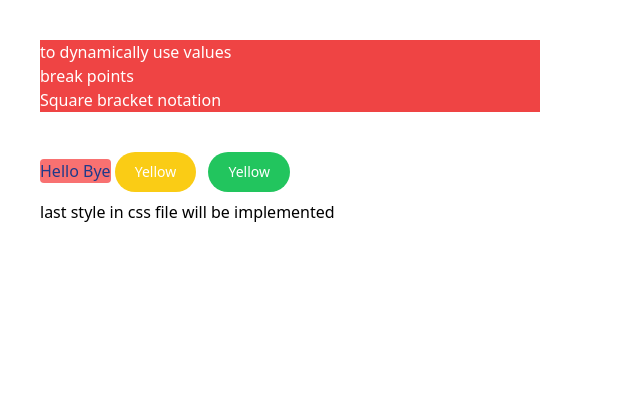
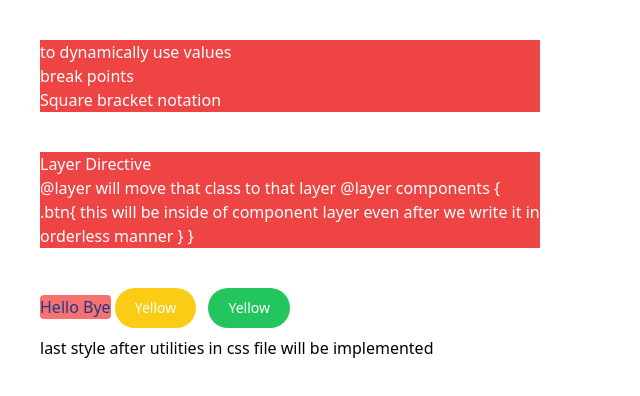
Before and after one commit to vrroshni/taiwind_basics, a website built with Vite: page testing.html in a window 1280 px wide. Shown: the whole page, without its empty margins (0-640 px from the left). Built offline with nearby package versions, Linux system fonts and the light colour scheme.

Commit message:
studied layer directive

```diff
--- a/testing.html
+++ b/testing.html
@@ -19,11 +19,26 @@
         </li>
       </ul>
     </div>
+    <div class="mx-10 my-10 w-[500px] sm:bg-black sm:text-white md:bg-red-500 md:text-white">
+      <p>Layer Directive</p>
+      <ul>
+        <li>@layer will move that class to that layer
+
+            @layer components {
+                .btn{
+                    this will be inside of component layer even after we write it in orderless manner
+                }
+            }
+
+        </li>
+
+      </ul>
+    </div>
     <div class="mx-10 my-10 w-[500px]">
         <button type="button" class="focus:bg-slate-500 active:bg-yellow-400 text-blue-900 bg-red-400 hover:bg-black hover:text-white rounded">Hello Bye</button>
         <button type="button" class="btn">Yellow</button>
         <button type="button" class="btn bg-green-500">Yellow</button>
-        <p>last style in css file will be implemented</p>
+        <p>last style after utilities  in css file will be implemented</p>
     </div>
   </body>
 </html>
```
